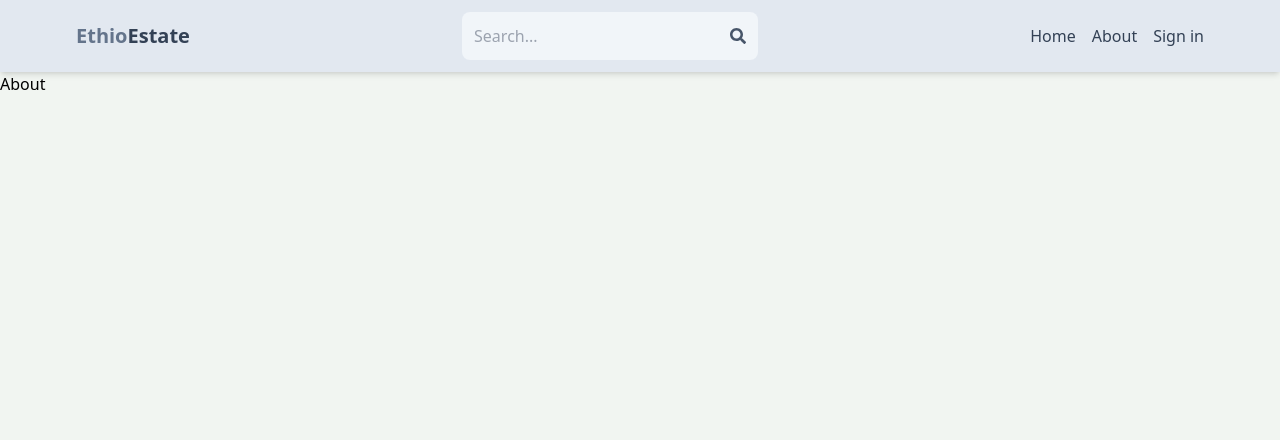
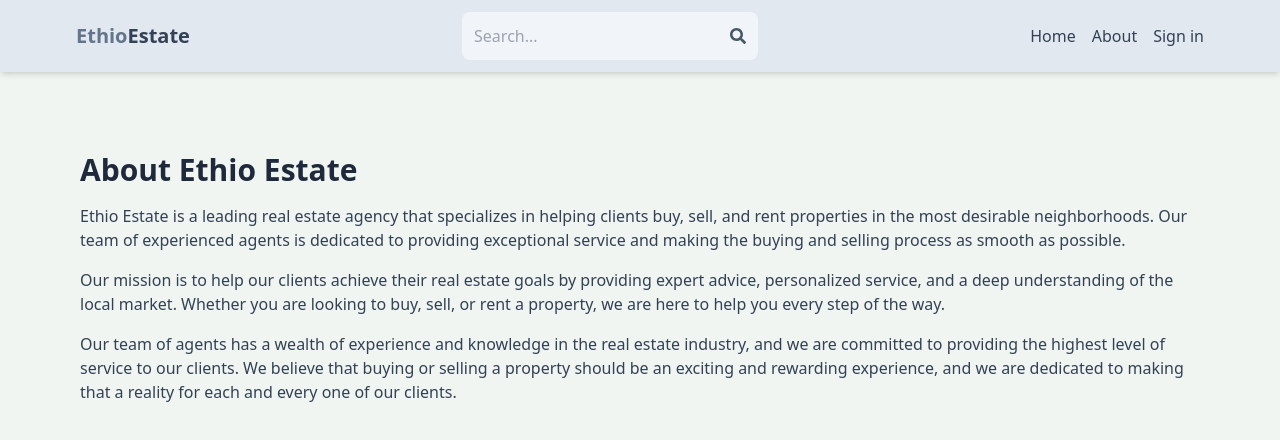
Before and after one commit to kasahun1/mern-estate, a React (Vite) app in the folder client/: page /about in a window 1280 px wide. Shown: the top 440 px of the page. Built offline with nearby package versions, Linux system fonts and the light colour scheme; no server answers.

Commit message:
complete about page

```diff
--- a/client/src/pages/About.jsx
+++ b/client/src/pages/About.jsx
@@ -1,5 +1,14 @@
-import React from "react";
+import React from 'react'
 
 export default function About() {
-  return <div>About</div>;
+  return (
+    <div className='py-20 px-4 max-w-6xl mx-auto'>
+      <h1 className='text-3xl font-bold mb-4 text-slate-800'>About Ethio Estate</h1>
+      <p className='mb-4 text-slate-700'>Ethio Estate is a leading real estate agency that specializes in helping clients buy, sell, and rent properties in the most desirable neighborhoods. Our team of experienced agents is dedicated to providing exceptional service and making the buying and selling process as smooth as possible.</p>
+      <p className='mb-4 text-slate-700'>
+      Our mission is to help our clients achieve their real estate goals by providing expert advice, personalized service, and a deep understanding of the local market. Whether you are looking to buy, sell, or rent a property, we are here to help you every step of the way.
+      </p>
+      <p className='mb-4 text-slate-700'>Our team of agents has a wealth of experience and knowledge in the real estate industry, and we are committed to providing the highest level of service to our clients. We believe that buying or selling a property should be an exciting and rewarding experience, and we are dedicated to making that a reality for each and every one of our clients.</p>
+    </div>
+  )
 }
```
